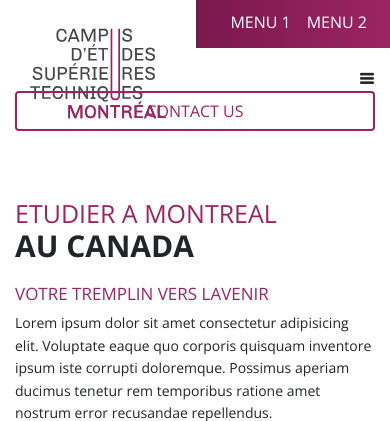
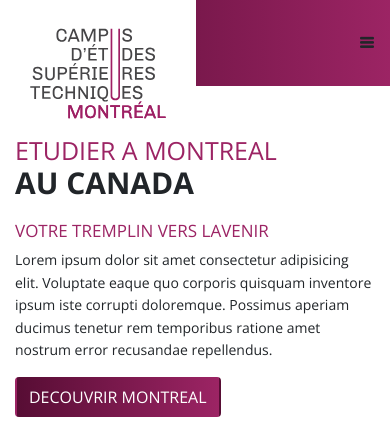
Before and after one commit to Pradnyana28/html-boilerplate, a PHP site: page / in a window 390 px wide. Shown: the top 421 px of the page. Run offline with PHP 8.4, Linux system fonts and the light colour scheme.

Commit message:
styling responsive header

```diff
--- a/assets/css/kesato.css
+++ b/assets/css/kesato.css
@@ -396,6 +396,15 @@ ul li {
 }
 
 @media (max-width: 991px) {
+  .navbar-top {
+    display: none !important;
+  }
+
+  .main-menu {
+    background-image: linear-gradient(to right, #570d34, #9c2464) !important;
+    padding: 30px 0 !important;
+  }
+
   .logo {
     float: left;
   }
@@ -403,6 +412,10 @@ ul li {
   .menu-button {
     float: right;
   }
+
+  .contact-us-btn {
+    display: none !important;
+  }
 }
 
 /*# sourceMappingURL=kesato.css.map */
--- a/assets/sass/lib/_responsive.scss
+++ b/assets/sass/lib/_responsive.scss
@@ -1,10 +1,20 @@
 @media (max-width: 1500px) {}
 @media (max-width: 991px) {
+    .navbar-top {
+        display: none !important;
+    }
+    .main-menu {
+        background-image: $gradient-brand-color !important;
+        padding: 30px 0 !important;
+    }
     .logo {
         float: left;
     }
     .menu-button {
         float: right;
+    }
+    .contact-us-btn {
+        display: none !important;
     }
 }
 @media (min-width: 992px) {}
--- a/index.html
+++ b/index.html
@@ -71,7 +71,7 @@
                     </div>
 
                     <div class="col-xl-2 col-lg-2 d-flex align-items-center">
-                        <a href="/" class="btn d-block w-100 btn-default-outline">Contact Us</a>
+                        <a href="/" class="contact-us-btn btn d-block w-100 btn-default-outline">Contact Us</a>
                     </div>
                 </div>
             </div>
```
Also changed, not shown: 1 other file.
